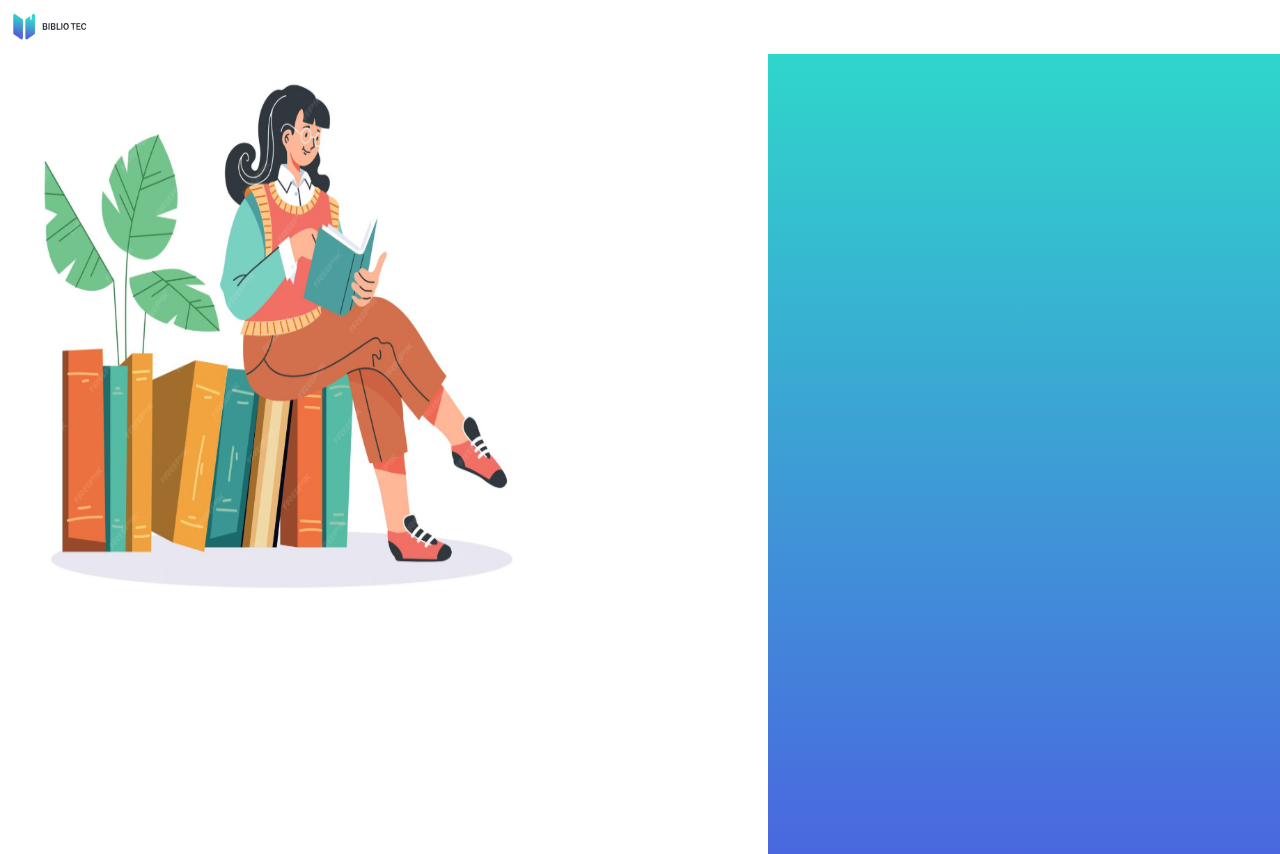
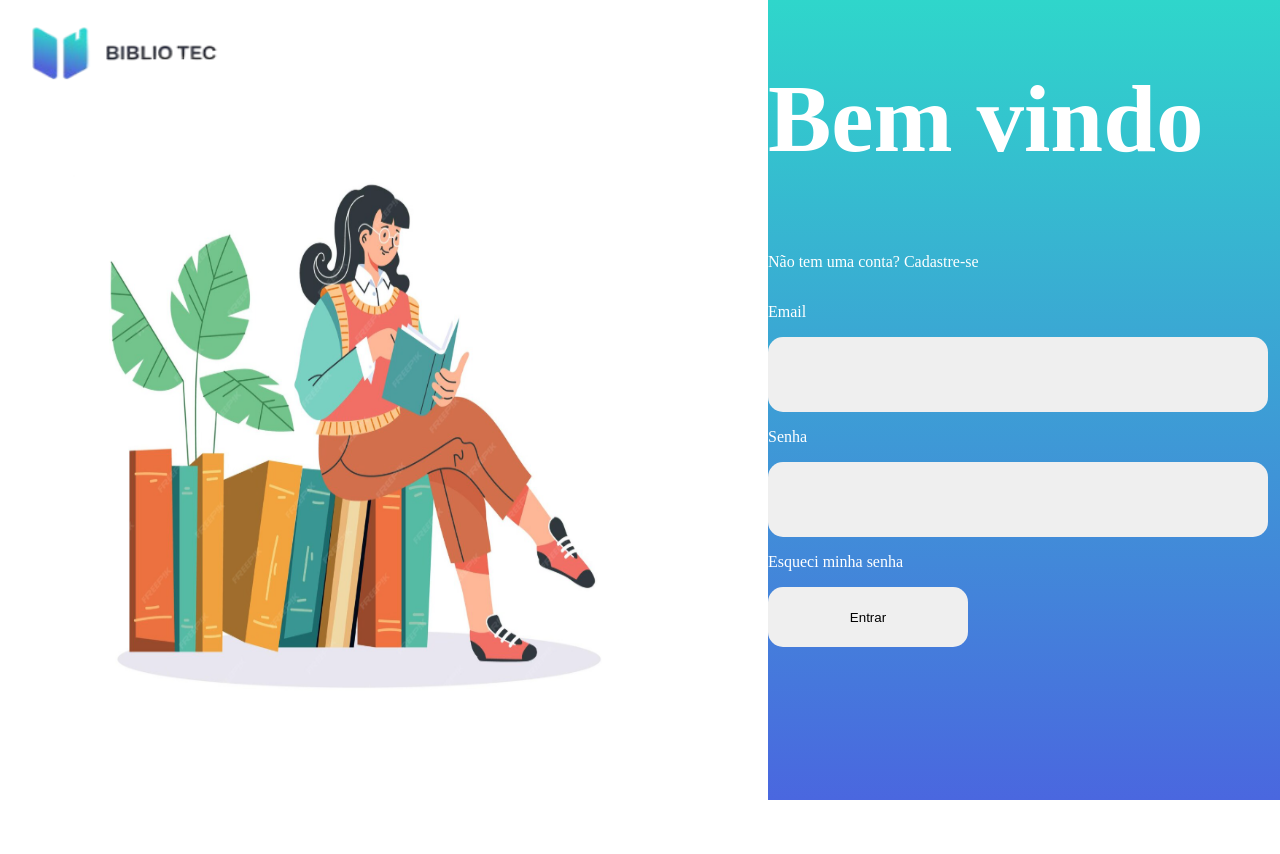
Before and after one commit to devGabrielDuarte07/bibliotec, a plain HTML site: page index.html in a window 1280 px wide. After the commit the page ends 800 px from the top, so only its background shows below. Drawn offline with Linux system fonts and the light colour scheme.

Commit message:
Tela Login quase pronta

```diff
--- a/css/style.css
+++ b/css/style.css
@@ -1,20 +1,21 @@
 html,body{
     margin: 0;
     height: 0;
+    height: 100%;
 }
 
 
 .imagemLogo{
-    padding: 0;
-    margin: 0;
-    border: 0;
-    width: 100px;
-    height: 50px;
+    width: 250px;
+    height: 100px;
+    position: fixed;
 }
 
 .iconLogin{
-    width: 43%;
+    width: 45%;
     height: 70%;
+    margin-top: 12%;
+    margin-left: 5%;
 }
 
 .conteiner{
@@ -28,5 +29,47 @@ html,body{
     width: 40%;
     height: 100%;
     background-image: linear-gradient(#2FD6CB, #4A67DF);
+}
 
+.Cadastro{
+    color: white;
+    display: flex;
+    flex-direction: column;
 }
+
+.Bem-vindo{
+    font-size: 95px;
+    display: flex;
+    align-items: center;
+}
+
+.cadrastre-se{
+    font-size: 20px;
+}
+
+.botao1{
+    width: 500px;
+    height: 75px;
+    cursor: pointer;
+    border-radius: 15px;
+    transition: all 0.3s ease;
+    border: none;
+}
+
+.botao2{
+    width: 500px;
+    height: 75px;
+    cursor: pointer;
+    border-radius: 15px;
+    transition: all 0.3s ease;
+    border: none;
+}
+
+.BotaoEntrar{
+    width: 200px;
+    height: 60px;
+    cursor: pointer;
+    border-radius: 15px;
+    transition: all 0.3s ease;
+    border: none;
+}
--- a/index.html
+++ b/index.html
@@ -15,7 +15,20 @@
 
     <main class="conteiner">
     <img class="iconLogin" src="./img/iconLogin.png" alt="">
-    <div class="retangulo"></div>
+    <div class="retangulo">
+
+    <div class="Cadastro">
+    <h1 class="Bem-vindo">Bem vindo</h1>
+    <p class="cadastre-se">Não tem uma conta? Cadastre-se</p>
+    <p class="Email">Email</p>
+
+    <button class="botao1"></button>
+    <p class="Senha">Senha</p>
+    <button class="botao2"></button>
+    <p class="Esqueci">Esqueci minha senha</p>
+
+    <button class="BotaoEntrar">Entrar</button>
+    </div>
     </main>
 
 </body>
```
